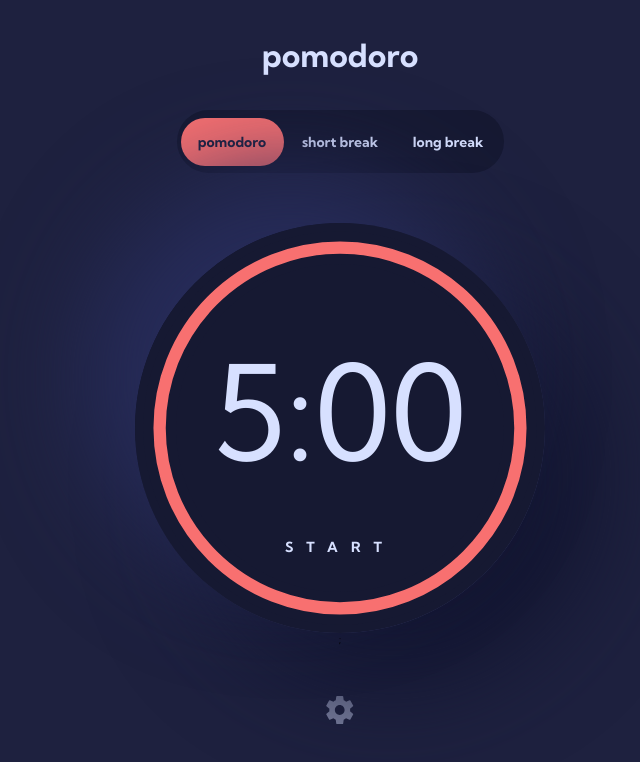
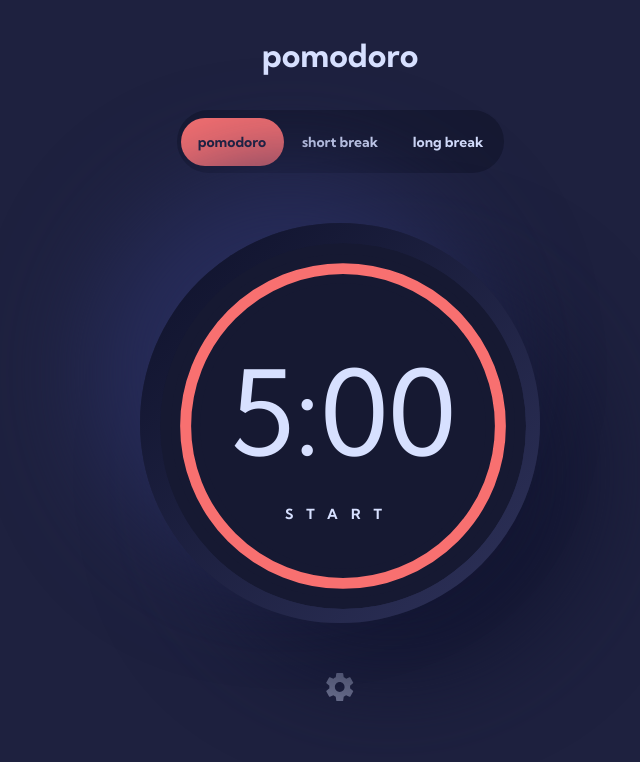
Before and after one commit to marriamdd/pomodoro-App, a React (Vite) app: page / in a window 1280 px wide. Shown: the top 762 px of the page, without its empty margins (300-940 px from the left). Built offline with nearby package versions, Linux system fonts and the light colour scheme.

Commit message:
style:add relative div for circularprogress component for second border

```diff
--- a/src/components/LongBreakComponent.tsx
+++ b/src/components/LongBreakComponent.tsx
@@ -2,6 +2,7 @@ import { useContext, useEffect } from "react";
 import { TimerContext } from "../App";
 import { buildStyles } from "react-circular-progressbar";
 import {
+  CircularContainer,
   StyledCircularDiv,
   StyledCircularProgressbar,
 } from "../styledComponent/CircularPRogressbar";
@@ -68,7 +69,7 @@ export default function LongBreakComponent() {
     }
   }, [seconds]);
   return (
-    <div>
+    <CircularContainer>
       <StyledCircularDiv onClick={() => setPause(!pause)}>
         <StyledCircularProgressbar
           value={percentage}
@@ -86,6 +87,6 @@ export default function LongBreakComponent() {
           })}
         />
       </StyledCircularDiv>
-    </div>
+    </CircularContainer>
   );
 }
--- a/src/components/PomodoroComponent.tsx
+++ b/src/components/PomodoroComponent.tsx
@@ -2,6 +2,7 @@ import { useContext, useEffect } from "react";
 import { TimerContext } from "../App";
 import { buildStyles } from "react-circular-progressbar";
 import {
+  CircularContainer,
   StyledCircularDiv,
   StyledCircularProgressbar,
 } from "../styledComponent/CircularPRogressbar";
@@ -24,8 +25,6 @@ export default function PomodoroComponent() {
     setSecondsLeft(pomodoro * 60);
     const nextSeconds = pomodoro * 60;
     secondRef.current = nextSeconds;
-    console.log("gamoidgaxa init", nextSeconds);
-    console.log("category", category);
   };
 
   const tick = () => {
@@ -73,13 +72,13 @@ export default function PomodoroComponent() {
   console.log("font now", font);
   console.log(category, "categori axla");
   return (
-    <div>
+    <CircularContainer>
       <StyledCircularDiv onClick={() => setPause(!pause)}>
         <StyledCircularProgressbar
           value={percentage}
           text={minutes + ":" + secondsDisplay}
           background
-          backgroundPadding={2}
+          backgroundPadding={3}
           className="custom-progress-bar"
           styles={buildStyles({
             textColor: `#D7E0FF`,
@@ -91,6 +90,6 @@ export default function PomodoroComponent() {
           })}
         />
       </StyledCircularDiv>
-    </div>
+    </CircularContainer>
   );
 }
--- a/src/components/ShortBreakComponent.tsx
+++ b/src/components/ShortBreakComponent.tsx
@@ -2,6 +2,7 @@ import { useContext, useEffect } from "react";
 import { TimerContext } from "../App";
 import { buildStyles } from "react-circular-progressbar";
 import {
+  CircularContainer,
   StyledCircularDiv,
   StyledCircularProgressbar,
 } from "../styledComponent/CircularPRogressbar";
@@ -68,7 +69,7 @@ export default function ShortBreakComponent() {
     }
   }, [seconds]);
   return (
-    <div>
+    <CircularContainer>
       <StyledCircularDiv onClick={() => setPause(!pause)}>
         <StyledCircularProgressbar
           value={percentage}
@@ -86,6 +87,6 @@ export default function ShortBreakComponent() {
           })}
         />
       </StyledCircularDiv>
-    </div>
+    </CircularContainer>
   );
 }
--- a/src/components/Timer.tsx
+++ b/src/components/Timer.tsx
@@ -19,6 +19,7 @@ export default function Timer() {
     setCategory,
     pause,
     color,
+    font,
   } = useContext(TimerContext);
   const options = ["pomodoro", "short break", "long break"];
   console.log(secondRef);
@@ -44,8 +45,12 @@ export default function Timer() {
         {category == "long break" && <LongBreakComponent />}
         {category == "short break" && <ShortBreakComponent />}
         {category == "pomodoro" && <PomodoroComponent />}
-        {category == undefined && <PomodoroComponent />}
-        {pause ? <h2>START</h2> : <h2>PAUSE</h2>};
+
+        {pause ? (
+          <h2 style={{ fontFamily: font }}>START</h2>
+        ) : (
+          <h2 style={{ fontFamily: font }}>PAUSE</h2>
+        )}
       </div>
       <div className="buttonDiv">
         {showSettings || (
@@ -119,14 +124,16 @@ const MainCard = styled.div<{ color: string }>`
     cursor: pointer;
     & > h2 {
       position: absolute;
-      bottom: 9rem;
+      bottom: 8rem;
       color: #d7e0ff;
-
       font-size: 14px;
       font-style: normal;
       font-weight: 700;
       line-height: normal;
       letter-spacing: 13.125px;
+      @media screen and (min-width: 768px) {
+        bottom: 10rem;
+      }
     }
   }
   .appTitle {
--- a/src/styledComponent/CircularPRogressbar.ts
+++ b/src/styledComponent/CircularPRogressbar.ts
@@ -3,16 +3,36 @@ import { CircularProgressbar } from "react-circular-progressbar";
 
 export const StyledCircularProgressbar = styled(CircularProgressbar)`
   border-radius: 300px;
-  background: linear-gradient(315deg, #2e325a 0%, #0e112a 100%);
-  box-shadow: -50px -50px 100px 0px #272c5a, 50px 50px 100px 0px #121530;
+  /* background: linear-gradient(315deg, #2e325a 0%, #0e112a 100%);
+  box-shadow: -50px -50px 100px 0px #272c5a, 50px 50px 100px 0px #121530; */
 `;
 
 export const StyledCircularDiv = styled.div`
-  width: 32rem;
-  height: 30rem;
+  position: absolute;
+  top: 1.5rem;
+  left: 1.5rem;
+  width: 267.805px;
+  height: 267.805px;
+  flex-shrink: 0;
   @media screen and (min-width: 768px) {
-    width: 41rem;
-    height: 41rem;
-    flex-shrink: 0;
+    width: 366px;
+    height: 366px;
+    top: 2rem;
+    left: 2rem;
   }
 `;
+
+export const CircularContainer = styled.div`
+  width: 300px;
+  height: 300px;
+
+  position: relative;
+  border-radius: 300px;
+  background: linear-gradient(315deg, #2e325a 0%, #0e112a 100%);
+  box-shadow: -50px -50px 100px 0px #272c5a, 50px 50px 100px 0px #121530;
+  @media screen and (min-width: 768px) {
+    width: 400px;
+    height: 400px;
+    border-radius: 410px;
+  }
+`;
```
